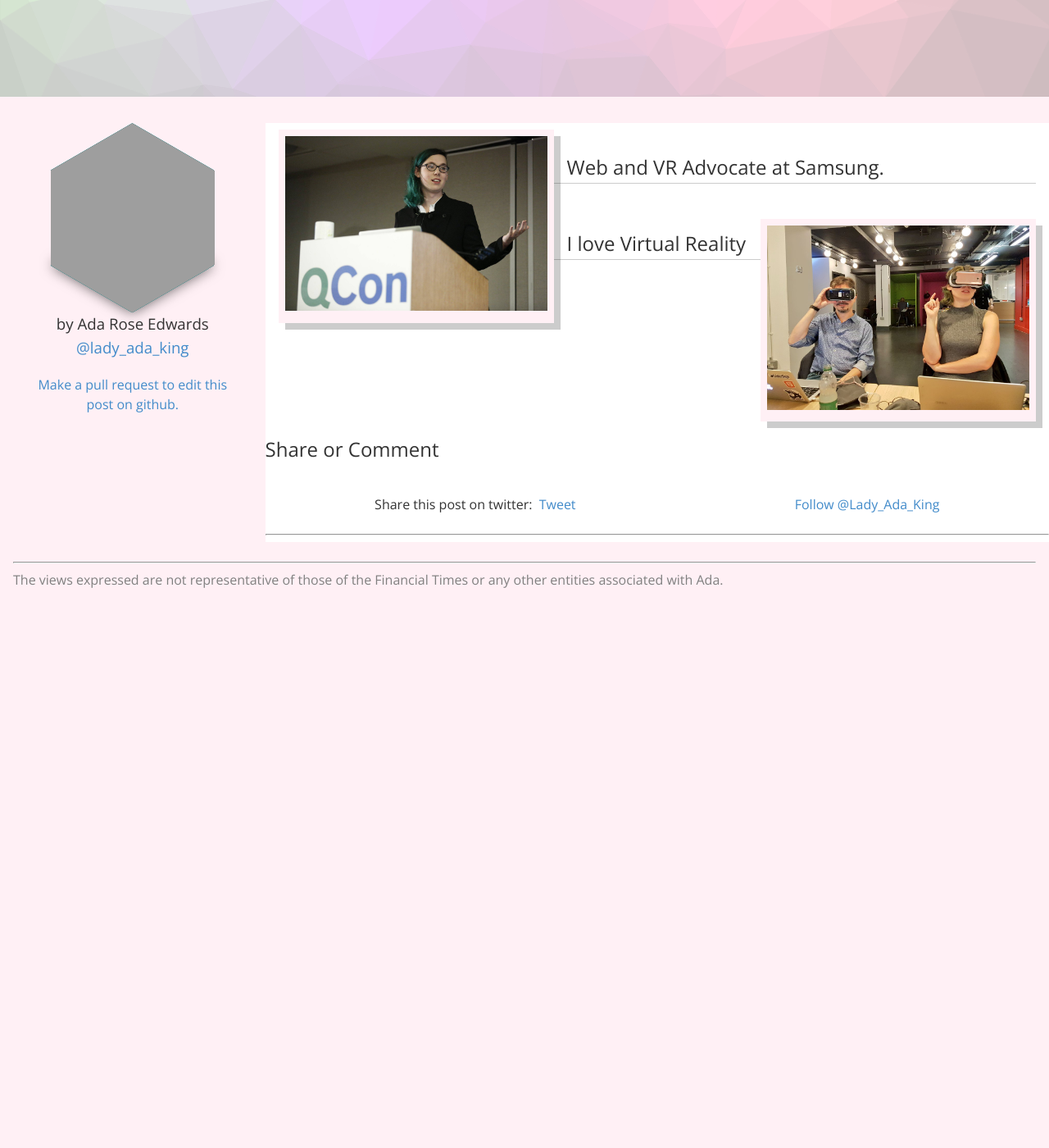
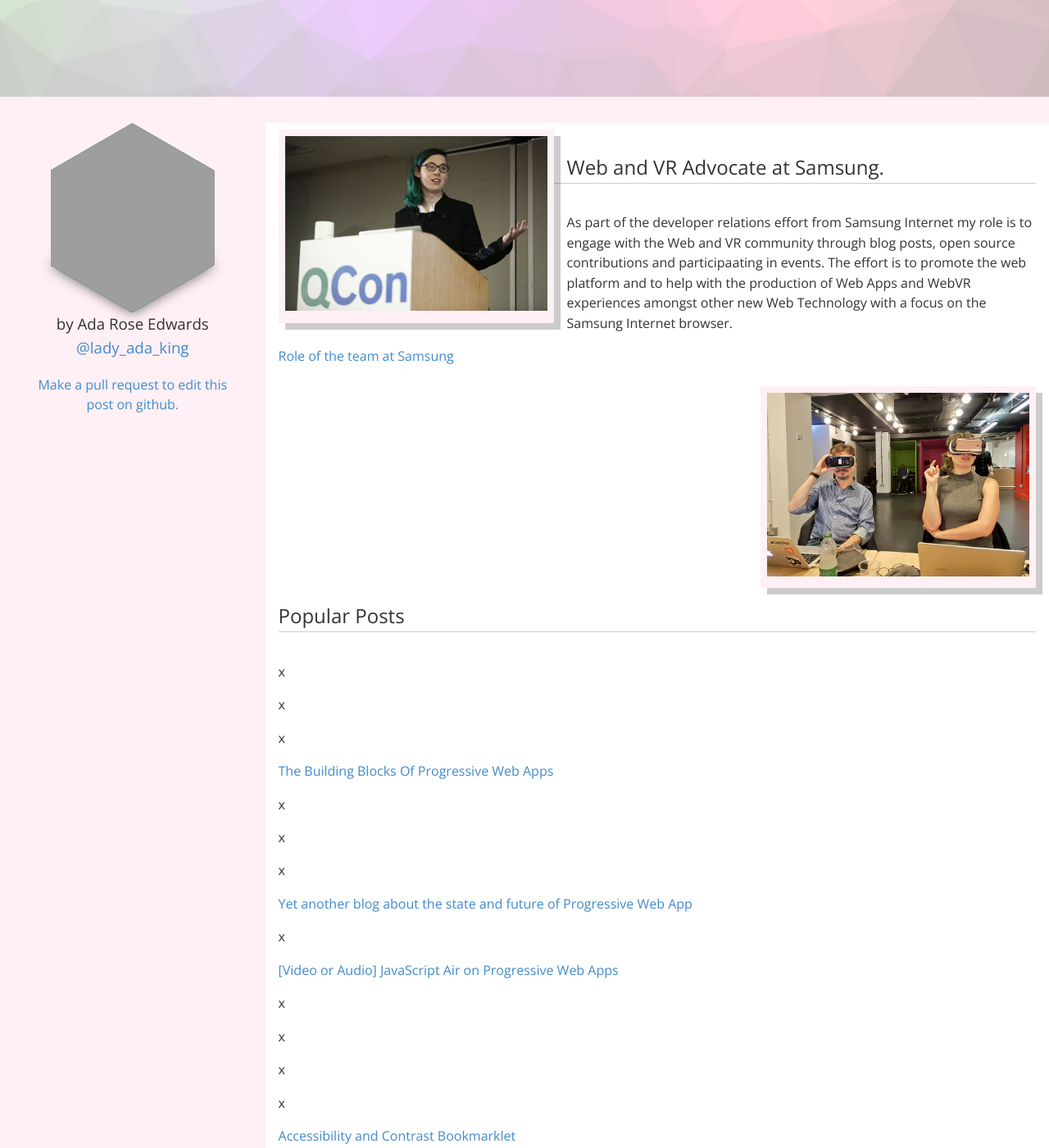
Before and after one commit to AdaRoseCannon/adarosecannon.github.io, a Jekyll site: the page built from about.md, in a window 1280 px wide and 1400 px high, scrolled down 234 px. Shown: the whole window at 82% size. Built offline with Jekyll 4.4.1, drawn with Linux system fonts in a browser that asks for light colours; comment, search, counter and statistics services are not loaded; before the commit the page ends 969 px from its top, so only the background shows below that; some of the changed text lies outside the part shown; grey boxes are pictures that could not be loaded.

Commit message:
Update about.md

```diff
--- a/about.md
+++ b/about.md
@@ -5,10 +5,26 @@ layout: post
 no_disqus: 1
 ---
 
-<div class="gallery-item"><img src="/images/ada-pedestal.jpg" alt="Ada presenting at QConSf" width="320px" /></div>
+<figure class="gallery-item"><img src="/images/ada-pedestal.jpg" alt="Ada presenting at QConSf" width="320px" /></figure>
 
 <p><h2 style="clear:none;">Web and VR Advocate at Samsung.</h2></p>
 
-<div class="gallery-item"><img src="/images/ada-vr.jpg" alt="Ada and Daniel wearing VR headsets." width="320px" /></div>
+As part of the developer relations effort from Samsung Internet my role is to engage with the Web and VR community through blog posts, open source contributions and participaating in events. The effort is to promote the web platform and to help with the production of Web Apps and WebVR experiences amongst other new Web Technology with a focus on the Samsung Internet browser.
 
-<p><h2 style="clear:none;">I love Virtual Reality</h2></p>
+<a href="https://medium.com/samsung-internet-dev/launching-samsung-internet-dev-rel-591ea6fe22af#.8z9y8n31b" target="_blank" rel="noopener">Role of the team at Samsung</a>
+
+<figure class="gallery-item"><img src="/images/ada-vr.jpg" alt="Ada and Daniel wearing VR headsets." width="320px" /></figure>
+
+<p><h2>Popular Posts</h2></p>
+
+{% for post in site.posts %}x
+{% if post.link %}
+{% if post.star %}
+<div><a class="article-link" href="{{ post.link }}" target="_blank" rel="noopener">{{ post.title }}</a></div>
+{% endif %}
+{% else %}
+{% if post.star %}
+<div><a class="article-link" href="{{ post.url }}">{{ post.title }}</a></div>
+{% endif %}
+{% endif %}
+{% endfor %}
```
